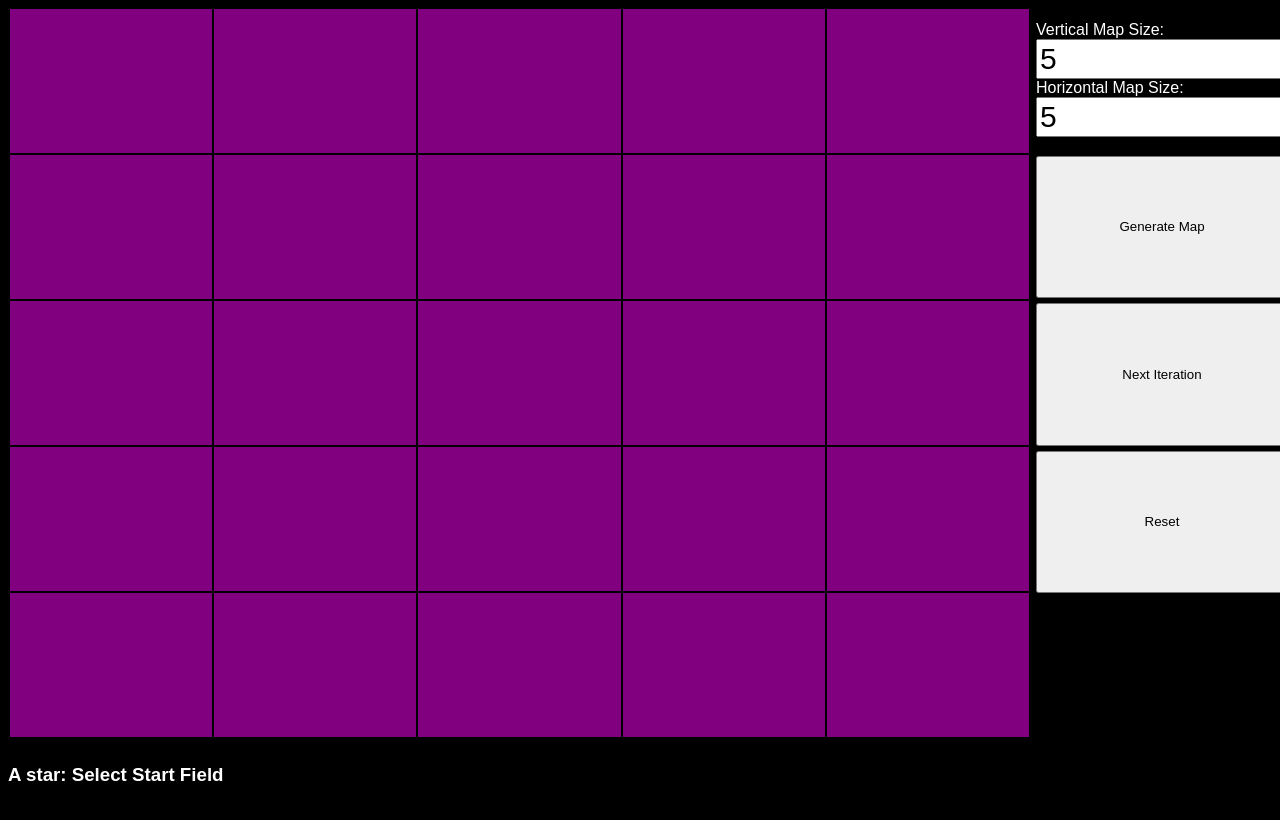
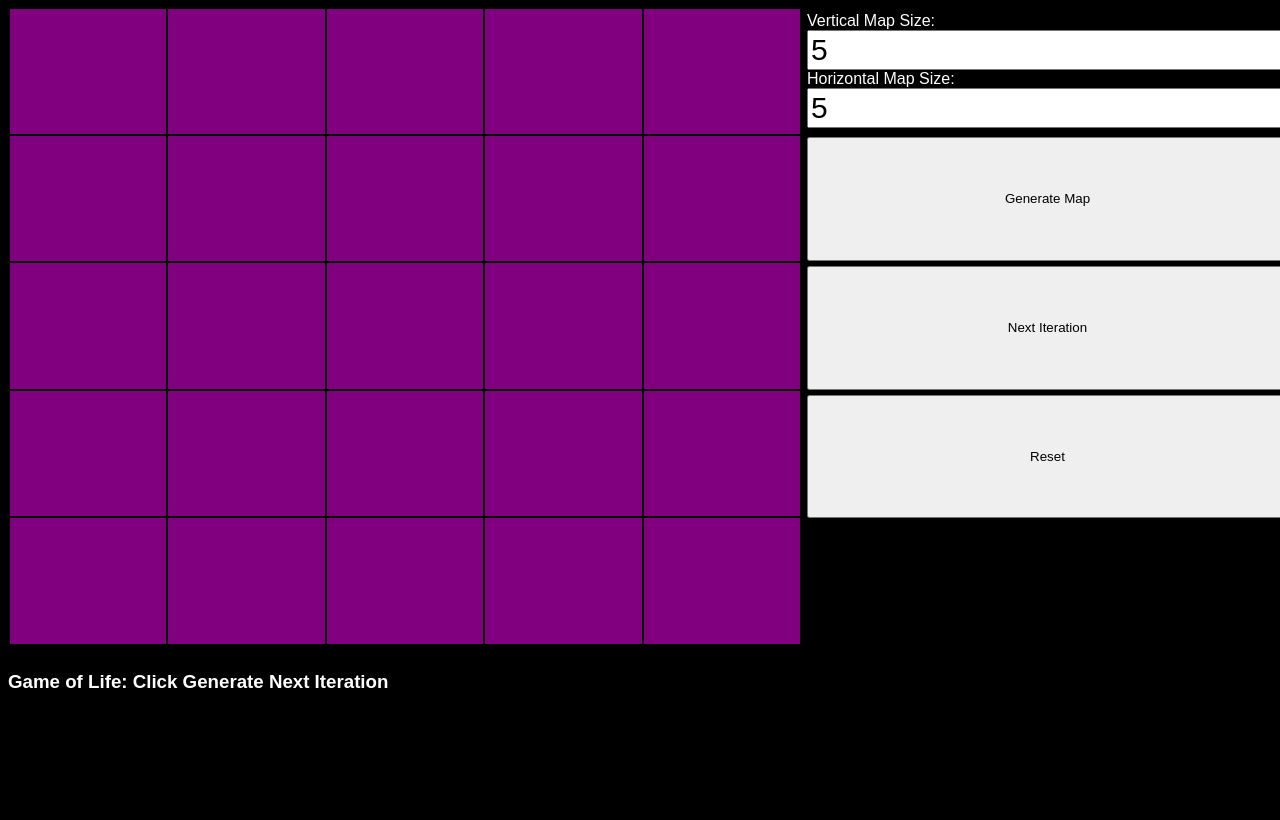
Before and after one commit to KostkaMateusz/GameOfLife, a plain HTML site: page webroot/index.html in a window 1280 px wide. Both pictures are taken after typing "5", "5" into the empty fields and a click on the button "Generate Map". Drawn offline with Linux system fonts and the light colour scheme.

Commit message:
Fix in JS files

```diff
--- a/webroot/main.js
+++ b/webroot/main.js
@@ -1,10 +1,10 @@
 //API recognises in 2D array elements as 1 is normal place; element 0 is an obstacle; element -1 is meta; element 2 is start
-const url = "https://localhost:7013/";
+const url = "https://gameoflifeproject.azurewebsites.net";
 let buttonList = [];
 
 
 function validateInput(xSize, ySize) {
-    if (xSize <= 40 && xSize > 2 && ySize <= 40 && ySize > 2) return true;
+    if (xSize <= 200 && xSize > 2 && ySize <= 200 && ySize > 2) return true;
     else return false;
 }
 
@@ -61,7 +61,7 @@ function generateTable() {
     tbl.setAttribute('id', "table-map");
     // appends <table> into <body>
     document.getElementById("map").appendChild(tbl);
-    userInfo("Select Start Field")
+    userInfo("Click Generate Next Iteration")
 
 }
 
@@ -94,8 +94,6 @@ function send() {
         data: GenerateUploadData(buttonList)
     })
 
-    console.log(uploadDataJSON);
-
     fetch(url, {
         method: "POST",
         headers: {
@@ -124,5 +122,5 @@ function changevalues(value) {
 }
 
 function userInfo(text) {
-    document.getElementById("info").innerHTML = "A star: " + text;
+    document.getElementById("info").innerHTML = "Game of Life: " + text;
 }
--- a/webroot/style.css
+++ b/webroot/style.css
@@ -1,9 +1,16 @@
-.parent {
+/* .parent {
     display: grid;
     grid-template-columns: repeat(5, 1fr);
     grid-template-rows: repeat(6, 1fr);
     grid-column-gap: 5px;
     grid-row-gap: 5px;
+} */
+
+.parent {
+    display: grid;
+    grid-template-rows: repeat(6, 1fr);
+    grid-template-columns: 1fr 1fr 1fr 1fr;
+    grid-gap: 5px;
 }
 
 .div1 {
@@ -39,7 +46,7 @@
 
 .parent {
     width: 100vw;
-    height: 110vh;
+    height: 60vw;
 }
 
 input {
```
